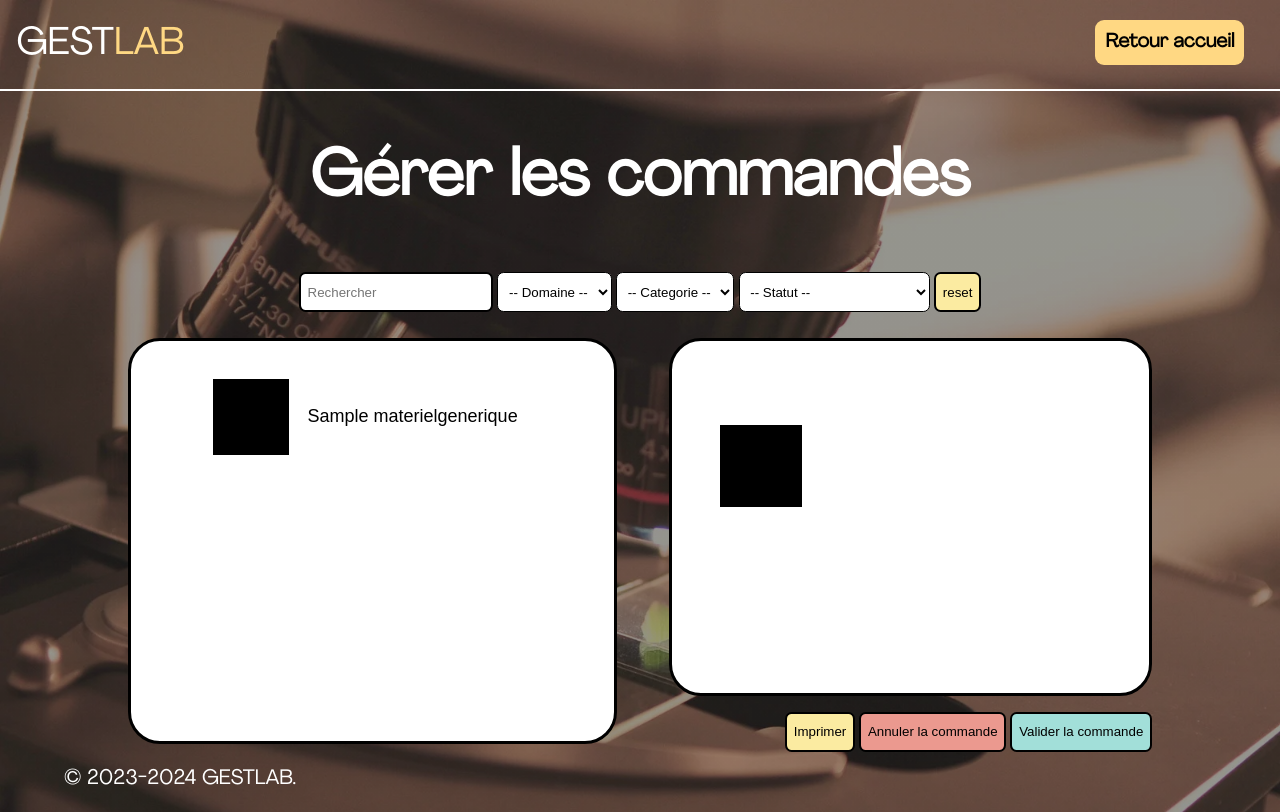
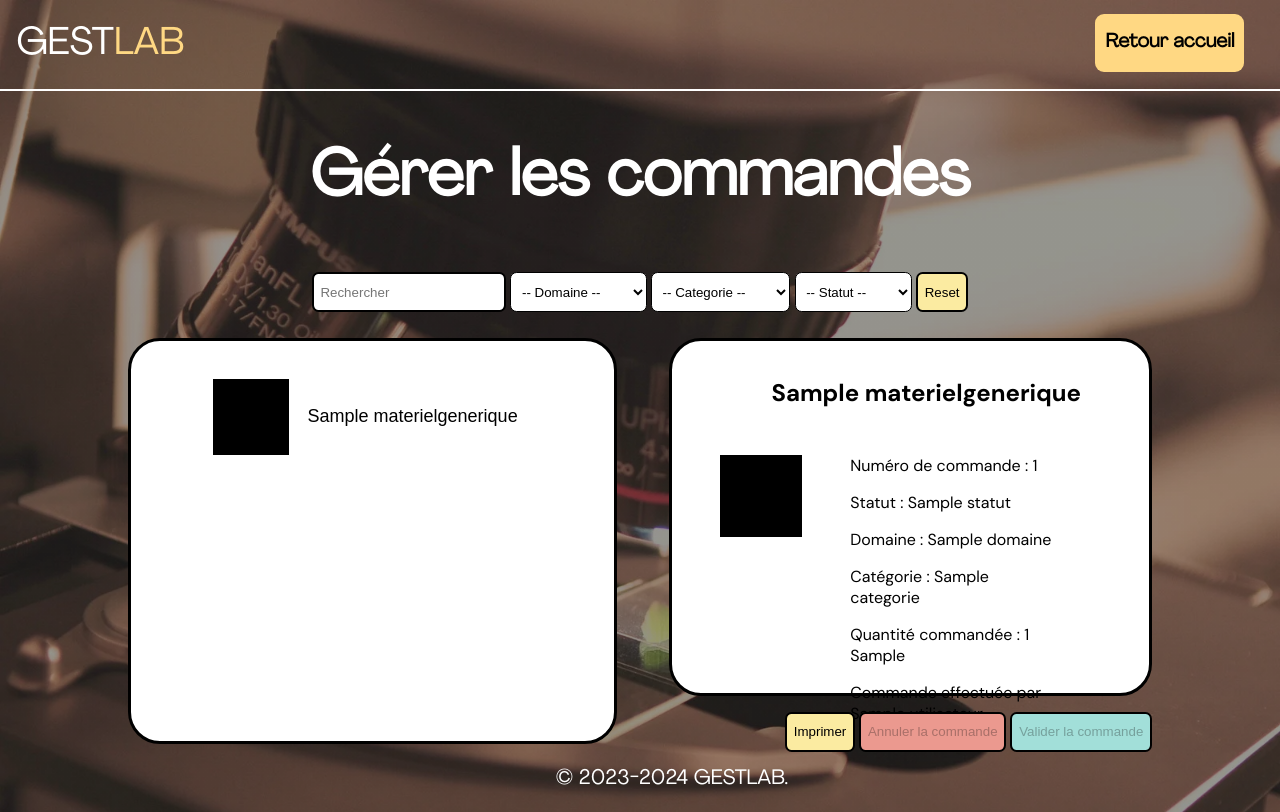
Before and after one commit to DanielMoreira45/SAE-GESTLAB, a Flask app: page /commandes/ in a window 1280 px wide. Run offline with Flask 3, Linux system fonts and the light colour scheme; tables that the repository leaves empty hold one stand-in row (values such as "Sample post"); data that the repository does not hold is empty; parts of the project's set-up code (start-up, migrations or seed data) failed here and were passed over.

Commit message:
refactorisation et corrections mineures

```diff
--- a/app/static/css/gerer_commandes.css
+++ b/app/static/css/gerer_commandes.css
@@ -78,6 +78,15 @@
     margin-right: 2%;
 }
 
+input, select, button{
+    background-color: white;
+    border-style: solid;
+    border-color: black;
+    border-radius: 0.5em;
+    height: 3em;
+    padding: 0.5em;
+}
+
 .commands button{
     border-radius: 3em;
     border: solid white;
@@ -147,7 +156,7 @@
     margin-right: 10%;
 }
 
-input, select{
+input, select, button{
     background-color: white;
     border-style: solid;
     border-color: black;
@@ -187,3 +196,7 @@
 #recherche:hover{
     cursor: vertical-text;
 }
+
+footer>p{
+    text-align: center;
+}
--- a/app/templates/gerer_commandes.html
+++ b/app/templates/gerer_commandes.html
@@ -7,12 +7,12 @@
 {% block content %}
     <h1>Gérer les commandes</h1>
     <section class="search_buttons">
-        <form class="search" role="search" method="POST">
+        <!--<form class="search" role="search" method="POST">-->
             <input type="search" name="recherche" id="recherche" placeholder="Rechercher" oninput="update_categorie()">
             <select name="domaine" id="domaine-select" onchange="update_categorie()">
                 <option id="domaine" value="">-- Domaine --</option>
                 {% for domaine in liste_domaines %}
-                    <option id="domaine" value="{{ domaine.code }}">{{ domaine.nom }}</option>
+                    <option id="domaineOption" value="{{ domaine.codeD }}">{{ domaine.nomD }}</option>
                 {% endfor %}
             </select>
             <select name="categorie" id="categorie-select" onchange="update_categorie()">
@@ -21,11 +21,11 @@
             <select name="statut" id="statut-select" onchange="update_categorie()">
                 <option id="statut" value="">-- Statut --</option>
                 {% for statut in liste_statuts %}
-                    <option id="statut" value="{{ statut }}">{{ statut }}</option>
+                    <option id="statut" value="{{ statut.idStatut }}">{{ statut.nomStatut }}</option>
                 {% endfor %}
             </select>
-            <input type="submit" name="btn-reset" value="reset" class="yellow-button">
-        </form>
+            <button name="btn-reset" value="reset" class="yellow-button" onclick="reset()">Reset</button>
+        <!--</form>-->
     </section>
     <section class="commands">
         {% if liste_commandes is not none %}
@@ -81,7 +81,7 @@
             var labelQuantite = document.getElementById("quantite");
             var labelUser = document.getElementById("user");
 
-            fetch(`/commandes/get_command_info/?id=${id}&json=True`)
+            fetch(`/commandes/get_command_info/?id=${id}`)
                 .then(response => response.json())
                 .then(data => {
                     labelNom.textContent = data.nom;
@@ -125,9 +125,12 @@
                     ul.innerHTML = "";
                     liste_commandes_search.forEach(function(commande) {
                         var li = document.createElement("li");
-                        var button = document.createElement("button")
-                        button.id = commande.numero
-                        button.className = "command_button"
+                        var button = document.createElement("button");
+                        button.id = commande.numero;
+                        button.className = "command_button";
+                        button.addEventListener("click", function(){
+                            edit(commande.numero)
+                        });
                         var p = document.createElement("p");
                         p.textContent = commande.nom;
                         var image = document.createElement("img");
@@ -154,7 +157,7 @@
                     data.liste_categories.forEach(function(categorie){
                         var option = document.createElement("option");
                         option.value = categorie.codeC;
-                        option.textContent = categorie.nom;
+                        option.textContent = categorie.nomC;
                         if (option.value == categorie_selected){
                             option.selected = true;
                         }
@@ -179,7 +182,7 @@
         }
 
         function validate(validee){
-            var id = document.getElementById("label-numero").textContent
+            var id = document.getElementById("label-numero").textContent;
             fetch(`/commandes/validate/?validee=${validee}&id=${id}`)
             .then(response => response.json())
             .then(data => {
@@ -188,5 +191,13 @@
             .catch(error => console.errot('Erreur : ' + error))
         }
 
+        function reset(){
+            document.getElementById("recherche").value = "";
+            document.getElementById("domaine").selected = true;
+            document.getElementById("categorie").selected = true;
+            document.getElementById("statut").selected = true;
+            update_categorie();
+        }
+
     </script>
 {% endblock %}
--- a/app/views.py
+++ b/app/views.py
@@ -1,6 +1,6 @@
 """Toute les routes et les Formulaires"""
 from .app import app, db
-from .models import Statut, MaterielGenerique, MaterielInstance, Utilisateur, Domaine, Categorie, Role, Commande , filter_commands
+from .models import Statut, MaterielGenerique, MaterielInstance, Utilisateur, Domaine, Categorie, Role, Commande
 from .forms import LoginForm, UtilisateurForm, UserForm, CommandeForm
 from flask import jsonify, render_template, url_for, redirect, request, flash
 from flask_login import login_required, login_user, logout_user, current_user
@@ -112,6 +112,7 @@
 
     if (search):
         liste_materiel = [materiel for materiel in liste_materiel if search.lower() in materiel.nom.lower()]
+    ####liste_materiel = filtrer(liste_materiel, search, selected_domaine, selected_categorie) ### POUR REFACTORISER LE FILTRAGE
 
     liste_materiel = [materiel.serialize() for materiel in liste_materiel]
     return jsonify({'materiels': liste_materiel})
@@ -127,7 +128,8 @@
 
 @app.route('/commandes/creer_pdf/')
 def creer_pdf():
-    liste_commandes = filtrer_commandes(request.args.get('search'), request.args.get('domaine'), request.args.get('categorie'), request.args.get('statut'))
+    liste_commandes = Commande.query.order_by(Commande.dateCommande).all()
+    liste_commandes = filtrer(liste_commandes, request.args.get('search'), request.args.get('domaine'), request.args.get('categorie'), request.args.get('statut'))
     monPdf = FPDF()
     monPdf.add_page()
     monPdf.set_font("Arial", size=30)
@@ -137,41 +139,40 @@
     monPdf.cell(0, 10, txt="Liste de toutes les commandes : ", ln=1, align="L")
     monPdf.set_font("Arial", size=10)
     for i in range(len(liste_commandes)):
-            monPdf.cell(100, 10, txt=" - "+liste_commandes[i].materiel.nom, ln=i%2, align="L")
+        monPdf.cell(100, 10, txt=" - "+liste_commandes[i].materiel.nomMateriel, ln=i%2, align="L")
 
     monPdf.cell(0, 10, ln=1)
 
     for commande in liste_commandes:
         monPdf.cell(0, 10, ln=1)
         monPdf.set_font("Arial", size=15)
-        monPdf.cell(0, 10, txt=commande.materiel.nom, ln=1, align="L")
+        monPdf.cell(0, 10, txt=commande.materiel.nomMateriel, ln=1, align="L")
         monPdf.set_font("Arial", size=10)
-        monPdf.cell(0, 10, txt="Numéro de commande : "+str(commande.numero), ln=1, align="L")
-        monPdf.cell(0, 10, txt="Statut : "+commande.statut, ln=1, align="L")
-        monPdf.cell(0, 10, txt="Domaine : "+commande.materiel.domaine.nom, ln=1, align="L")
-        monPdf.cell(0, 10, txt="Categorie : "+commande.materiel.categorie.nom, ln=1, align="L")
-        monPdf.cell(0, 10, txt="Quantité commandée : "+str(commande.quantite_commandee), ln=1, align="L")
-        monPdf.cell(0, 10, txt="Commande effectuée par : "+commande.utilisateur.nom, ln=1, align="L")
+        monPdf.cell(0, 10, txt="Numéro de commande : "+str(commande.numeroCommande), ln=1, align="L")
+        monPdf.cell(0, 10, txt="Statut : "+commande.statut.nomStatut, ln=1, align="L")
+        monPdf.cell(0, 10, txt="Domaine : "+commande.materiel.domaine.nomD, ln=1, align="L")
+        monPdf.cell(0, 10, txt="Categorie : "+commande.materiel.categorie.nomC, ln=1, align="L")
+        monPdf.cell(0, 10, txt="Quantité commandée : "+str(commande.qteCommandee), ln=1, align="L")
+        monPdf.cell(0, 10, txt="Commande effectuée par : "+commande.utilisateur.nomUti, ln=1, align="L")
 
     monPdf.output("commandes.pdf")
     return jsonify({'nom_fichier' : 'commandes.pdf'})
 
 
-def filtrer_commandes(recherche, domaine, categorie, statut):
-    liste_commandes = Commande.query.order_by(Commande.date_commande).all()
-    if (categorie!="Categorie"):
-        liste_commandes = [commande for commande in liste_commandes if commande.materiel.categorie.nom == categorie]
+def filtrer(liste, recherche, domaine, categorie, statut=None):
+    if (categorie):
+        liste = [commande for commande in liste if commande.materiel.codeC == int(categorie)]
 
-    if (domaine!="Domaine"):
-        liste_commandes = [commande for commande in liste_commandes if commande.materiel.domaine.nom == domaine]
+    if (domaine):
+        liste = [commande for commande in liste if commande.materiel.codeD == int(domaine)]
 
     if (recherche):
-        liste_commandes = [commande for commande in liste_commandes if recherche.lower() in commande.materiel.nom.lower()]
+        liste = [commande for commande in liste if recherche.lower() in commande.materiel.nomMateriel.lower()]
 
-    if (statut!="Statut"):
-        liste_commandes = [commande for commande in liste_commandes if commande.statut == statut]
+    if (statut):
+        liste = [commande for commande in liste if commande.idStatut == int(statut)]
 
-    return liste_commandes
+    return liste
 
 
 @app.route("/commandes/", methods=("GET", "POST"))
@@ -179,52 +180,33 @@
     liste_commandes = Commande.query.all()
     liste_domaines = Domaine.query.order_by(Domaine.nomD).all()
     liste_categories = Categorie.query.distinct(Categorie.nomC).order_by(Categorie.nomC).all()
-    liste_statuts = []
-    for commande in liste_commandes:
-        if commande.statut.nomStatut not in liste_statuts:
-            liste_statuts.append(commande.statut)
+    liste_statuts = Statut.query.distinct(Statut.nomStatut).all()
     return render_template("gerer_commandes.html",liste_statuts=liste_statuts, liste_commandes=liste_commandes, liste_domaines=liste_domaines, liste_categories=liste_categories)
 
 @app.route("/commandes/get_command_info/", methods=["GET"])
 def get_command_info():
     numero = request.args.get("id")
     command = Commande.query.get(numero)
-    statut = Statut.query.get(command.idStatut)
     if command:
         command_info = command.serialize()
-        json = request.args.get("json")
-        if json == "True":
-            return jsonify(command_info)
-        else:
-            return command_info
+        return jsonify(command_info)
     else:
         return jsonify({'error': 'Commande non trouvé'}), 404
 
 @app.route("/commandes/search/", methods=["GET"])
 def search():
-    liste_commandes = Commande.query.all()
+    liste_commandes = Commande.query.order_by(Commande.dateCommande).all()
     liste_categories = Categorie.query.all()
-    print(liste_categories)
     recherche = request.args.get("recherche")
-    recherche = recherche[:len(recherche)]
     domaine = request.args.get("domaine")
     categorie = request.args.get("categorie")
-    print(categorie)
     statut = request.args.get("statut")
 
     if (domaine):
-        liste_commandes = [commande for commande in liste_commandes if commande.materiel.code_domaine == int(domaine)]
-        liste_categories = [categorie for categorie in liste_categories if categorie.code_domaine == int(domaine)]
+        liste_categories = [categorie for categorie in liste_categories if categorie.codeD == int(domaine)]
 
-    if (categorie):
-        liste_commandes = [commande for commande in liste_commandes if commande.materiel.code_categorie == int(categorie)]
 
-    if (statut):
-        liste_commandes = [commande for commande in liste_commandes if commande.statut == statut]
-
-    if (recherche):
-        liste_commandes = [commande for commande in liste_commandes if recherche.lower() in commande.materiel.nom.lower()]
-
+    liste_commandes = filtrer(liste_commandes, recherche, domaine, categorie, statut)
     liste_commandes = [commande.serialize() for commande in liste_commandes]
     liste_categories = [categorie.serialize() for categorie in liste_categories]
 
--- a/bd/insert.sql
+++ b/bd/insert.sql
@@ -109,7 +109,8 @@
 (2, '2023-10-23', '2023-10-30', 3, 1, 2, 2),
 (3, '2023-10-25', '2023-11-25', 1, 2, 3, 14),
 (4, '2023-10-25', '2023-11-25', 6, 2, 2, 18),
-(5, '2023-10-27', '2023-11-23', 8, 2, 3, 33);
+(5, '2023-10-27', '2023-11-23', 8, 2, 3, 33),
+(6, '2023-11-24', '2023-11-24', 15, 3, 2, 32);
 
 INSERT INTO COMMANDER(numCommande, idUti, refMateriel, qteCommandee)
 VALUES
```
Also changed, not shown: app/models.py (+14 -30 lines).
